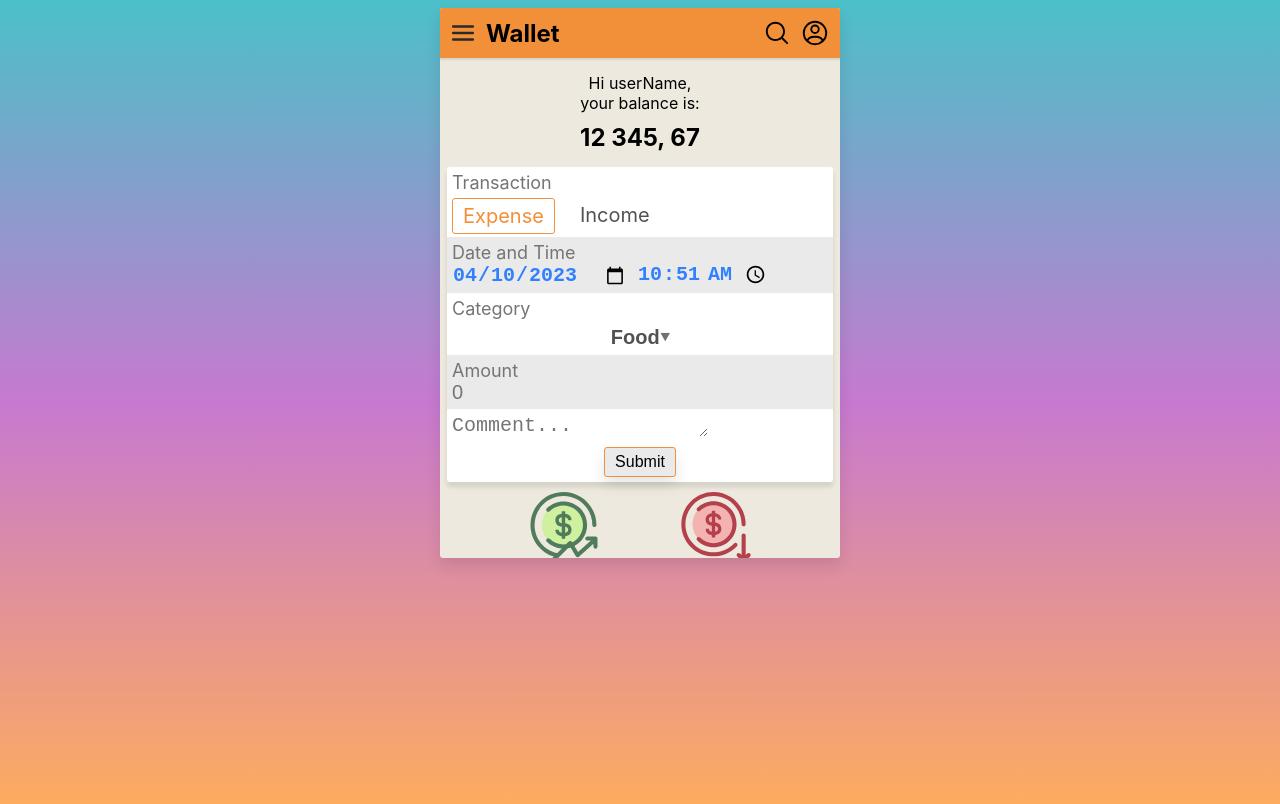
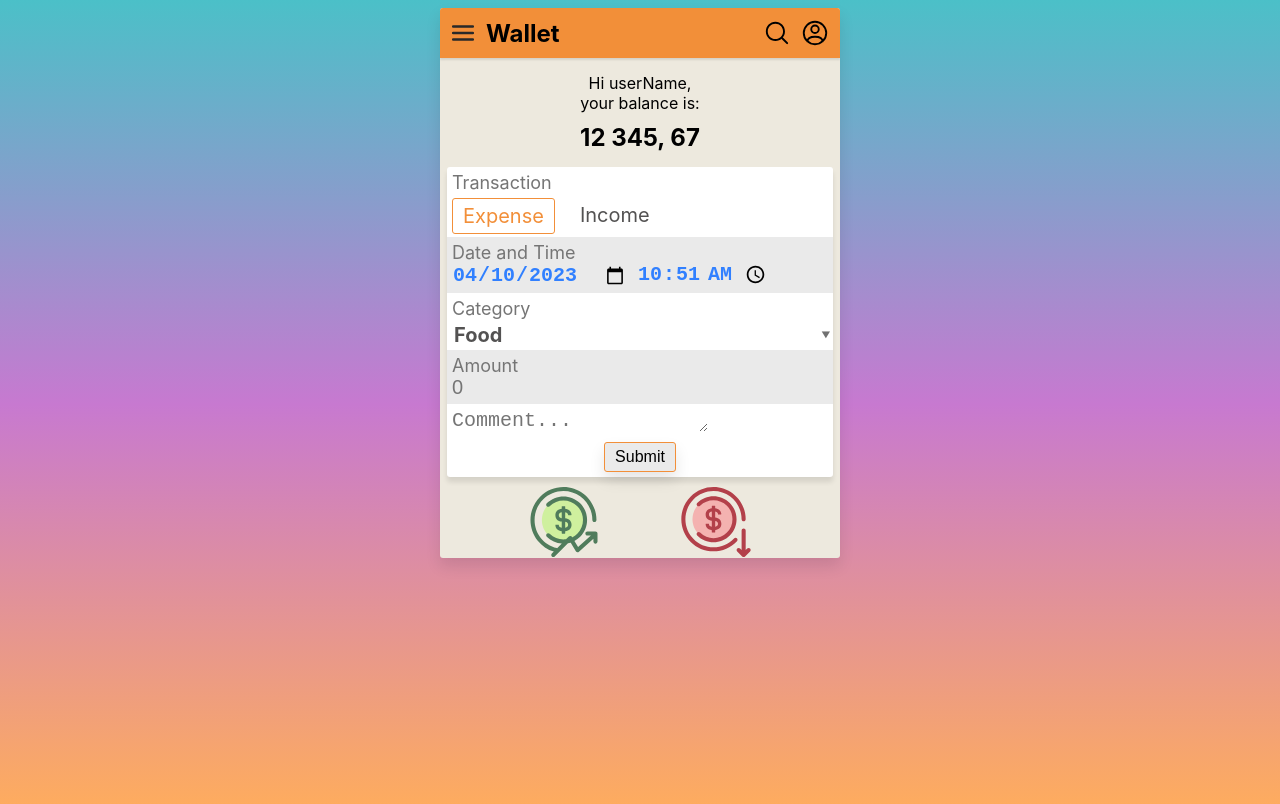
Before and after one commit to mykhailotsynkevych/react-app-wallet, a React (Create React App) app: page / in a window 1280 px wide. Shown: the top 804 px of the page. Built offline with nearby package versions, Linux system fonts and the light colour scheme.

Commit message:
create categories route

```diff
--- a/src/App.js
+++ b/src/App.js
@@ -1,6 +1,6 @@
 // First  - Bibliothek
 import { Navigate, Route, Routes } from "react-router-dom";
-import { useState} from "react";
+import { useState } from "react";
 import { useToggle } from "./utils/hooks/useToggle";
 import returnArrow from "./assets//icons/return.svg";
 import menuBurger from "./assets/icons/menu-burger.svg";
@@ -13,7 +13,7 @@ import Transactions from "./pages/TransactionHistoryPage/TransactionHistoryPage"
 import Categories from "./pages/CategoriesListPage/CategoriesListPage";
 
 import TransactionsList from "./components/TransactionsList/TransactionList";
-
+import CategoriesList from "./components/CategoriesList/CategoriesList";
 
 // Third - Other
 import "./App.css";
@@ -41,7 +41,9 @@ const App = () => {
           <Route path="/transactions" element={<Transactions />}>
             <Route path=":transactionArt" element={<TransactionsList />} />
           </Route>
-          <Route path="/categories" element={<Categories />} />
+          <Route path="/categories" element={<Categories />}>
+            <Route path=":categoriesArt" element={<CategoriesList />} />
+          </Route>
           <Route path="*" element={<Navigate to="/" />} />
         </Routes>
       </div>
--- a/src/components/TransactionForm/TransactionForm.jsx
+++ b/src/components/TransactionForm/TransactionForm.jsx
@@ -19,8 +19,8 @@ const TransactionForm = (props) => {
   const [comment, setComment] = useState("");
 
   useEffect(() => {
-    setCategory(props.selectedCategory)
-    setTransaction(props.selectedTransaction)
+    setCategory(props.selectedCategory);
+    setTransaction(props.selectedTransaction);
   }, [props.selectedCategory, props.selectedTransaction]);
 
   const handleChange = (e) => {
@@ -29,7 +29,7 @@ const TransactionForm = (props) => {
     switch (name) {
       case "transaction":
         setTransaction(value);
-        props.handleSelectTransation(value)
+        props.handleSelectTransation(value);
         break;
       case "date":
         setDate(value);
@@ -52,8 +52,6 @@ const TransactionForm = (props) => {
     }
   };
 
-
-
   const handleSubmit = (e) => {
     e.preventDefault();
     if (amount === "") {
@@ -74,7 +72,7 @@ const TransactionForm = (props) => {
   };
 
   const resetForm = () => {
-    setTransaction("Expense")
+    setTransaction("Expense");
     setDate(curDate);
     setTime(curTime);
     setCategory(props.selectedCategory);
@@ -149,22 +147,10 @@ const TransactionForm = (props) => {
 
       <div className={s.categoryWrapper}>
         <p className={s.categoryTitle}>Category</p>
-        <Link to="categories">
-        <button
-          className={s.categoryBtn}
-          name="category"
-          onClick={(e) => {
-            e.preventDefault();
-            // props.handleActivePage("CategoriesListPage", "Categories");
-          }}
-        >
-          <div className={s.categoryBtnWrapper}>
-            <span>{props.selectedCategory}</span>
-            <span className={s.categoryBtnTriangle}>&#8227;</span>
-          </div>
-        </button>
-      </Link>
-
+        <Link to="categories" className={s.categoryBtnLink}>
+          <span>{props.selectedCategory}</span>
+          <span className={s.categoryBtnTriangle}>&#8227;</span>
+        </Link>
       </div>
 
       <label className={s.greybgc}>
@@ -194,7 +180,6 @@ const TransactionForm = (props) => {
         Submit
       </button>
     </form>
-
   );
 };
 
--- a/src/components/TransactionForm/TransactionForm.module.scss
+++ b/src/components/TransactionForm/TransactionForm.module.scss
@@ -100,19 +100,14 @@ label {
   padding: 5px 5px 0px 5px;
 }
 
-.categoryBtn {
+.categoryBtnLink {
+  display: flex;
+  justify-content: space-between;
+  align-items: center;
+  font-size: 20px;
   padding-left: 7px;
-  font-size: 20px;
-  background-color: inherit;
   color:  rgb(83, 82, 82);
   font-weight: bold;
-}
-
-.categoryBtnWrapper {
-    display: flex;
-    align-items: center;
-    justify-content: space-between;
-    padding-right: 7px;
 }
 
 .categoryBtnTriangle {
--- a/src/pages/CategoriesListPage/CategoriesListPage.jsx
+++ b/src/pages/CategoriesListPage/CategoriesListPage.jsx
@@ -1,7 +1,6 @@
 import { useState } from "react";
 import { nanoid } from "nanoid";
 import s from "./CategoriesListPage.module.css";
-import moreIcon from "../../assets/icons/more.svg";
 import CategoriesList from "../../components/CategoriesList/CategoriesList";
 import addIcon from "../../assets/icons/add.svg";
 
--- a/src/pages/MainPage/MainPage.jsx
+++ b/src/pages/MainPage/MainPage.jsx
@@ -4,18 +4,12 @@ import TotalBalance from "../../components/TotalBalance/TotalBalance";
 import TransactionForm from "../../components/TransactionForm/TransactionForm";
 import s from "./MainPage.module.css";
 import sprite from "../.././assets/icons/sprite.svg";
-// import TransactionHistoryPage from "../TransactionHistoryPage/TransactionHistoryPage";
-import Categories from "../CategoriesListPage/CategoriesListPage";
-import Header from "../../components/Header/Header";
 import LSapi from "../../utils/api/LSapi";
-import { useToggle } from "../../utils/hooks/useToggle";
 import returnArrow from "../.././assets//icons/return.svg";
 import menuBurger from "../.././assets/icons/menu-burger.svg";
 
 const MainPage = () => {
   const [headerTitle, setHeaderTitle] = useState("Wallet");
-  // const [activePage, setActivePage] = useState("MainPage");
-  const { isOpen, toggle } = useToggle(false);
   const [selectedTransaction, setSelectedTransaction] = useState("Expense");
   const [transactionsList, setTransactionsList] = useState(() =>
     LSapi.getDataFromLS(LSapi.keys.transactionsList, [])
```
Lines whose indentation alone changed are shown as unchanged.
